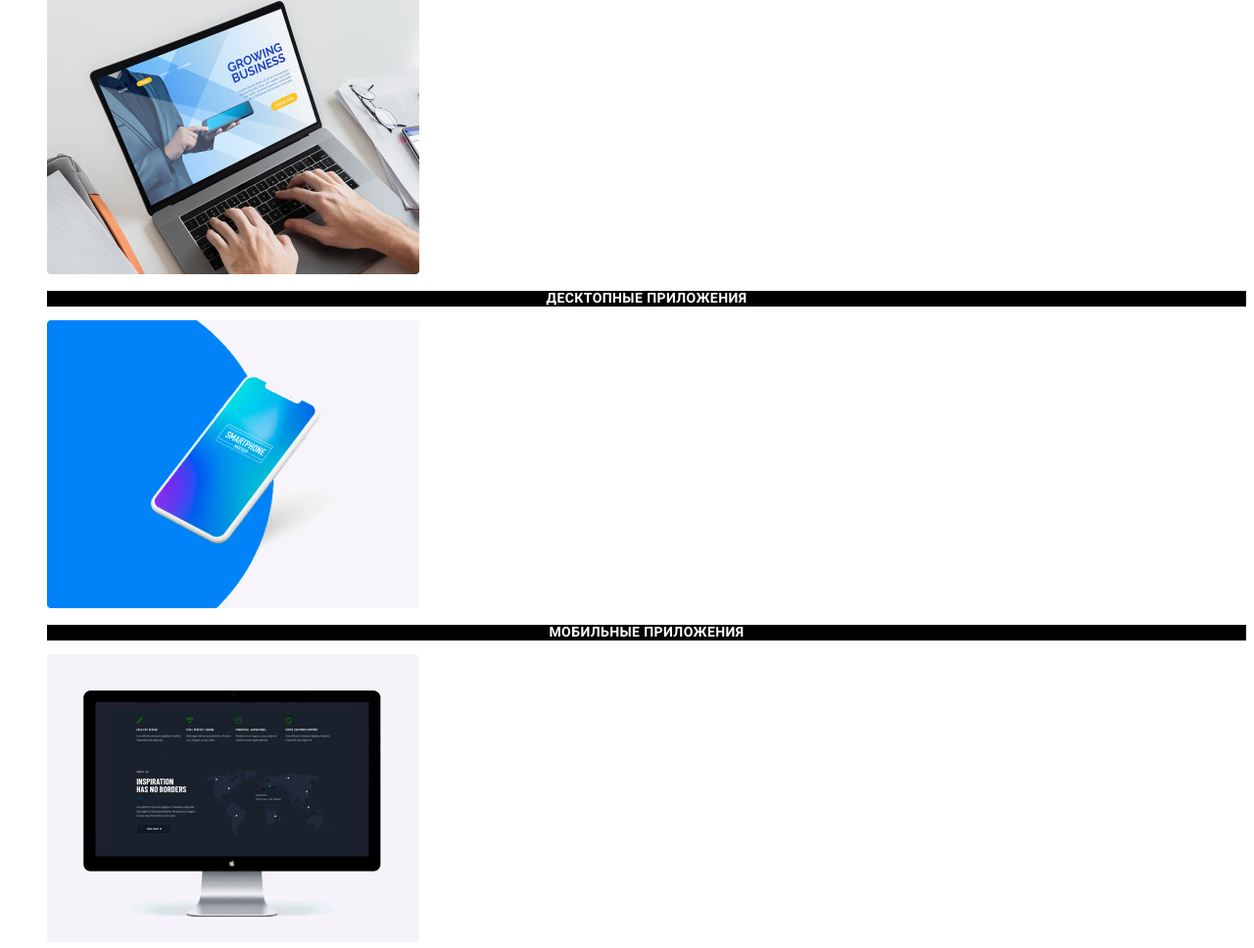
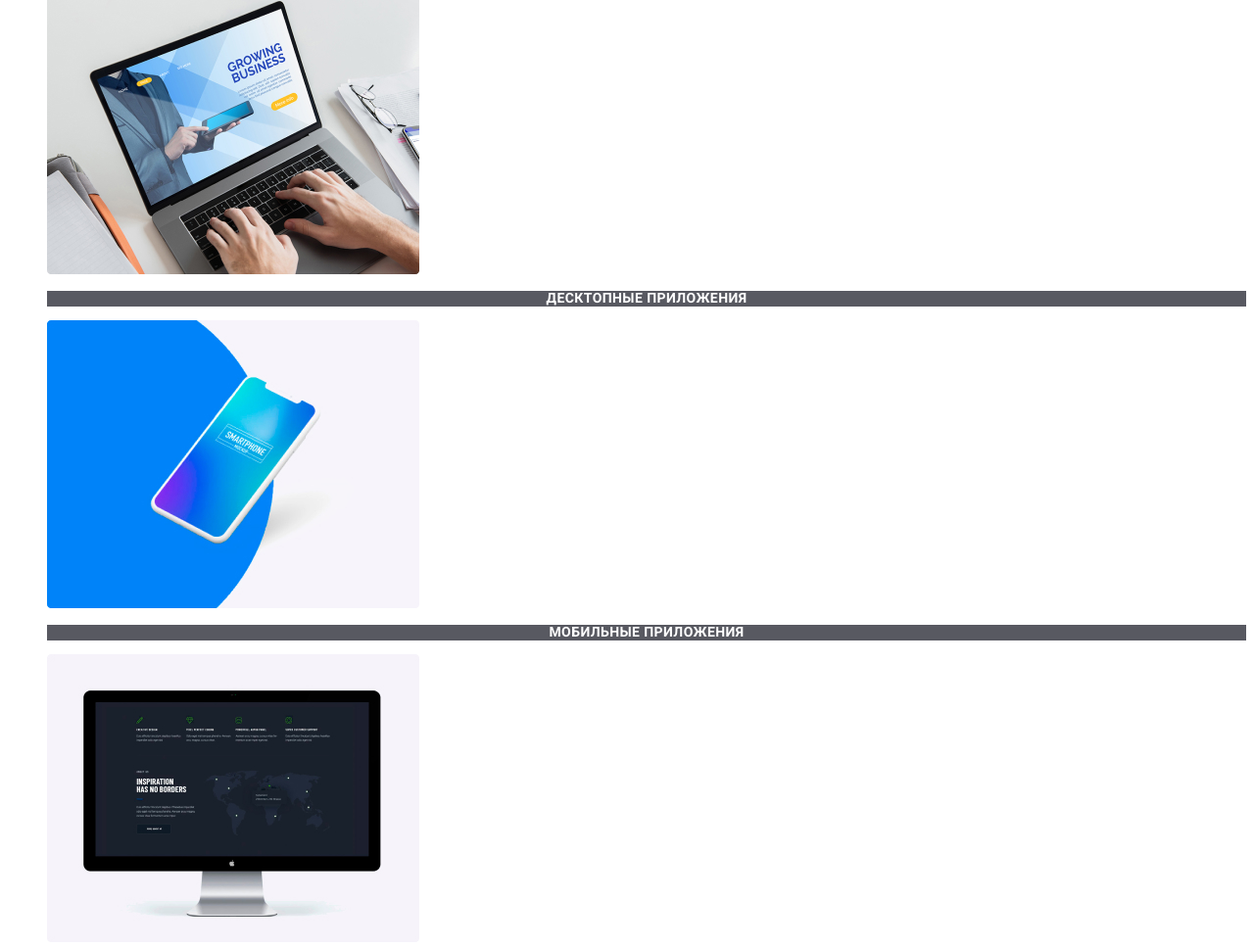
Before and after one commit to Jekosik/html-part-2-22, a plain HTML site: page index.html in a window 1280 px wide. Shown: the part 1040-2008 px from the top of the page at 98% size. Drawn offline with Linux system fonts and the light colour scheme.

Commit message:
Смена залиски Scroll title

```diff
--- a/css/styles.css
+++ b/css/styles.css
@@ -94,7 +94,7 @@
     text-transform: uppercase;
 
     color: var(--wite-color);;
-    background-color: black;
+    background-color: rgba(47, 48, 58, 0.8);
 
 }
 
```
